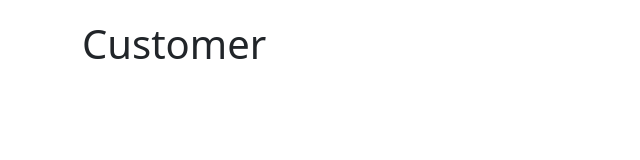
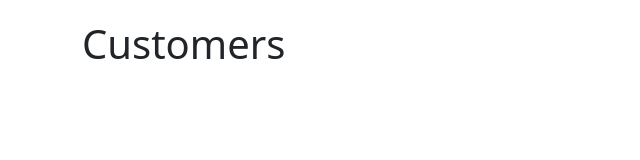
Before and after one commit to jstnhwang/vidly, a React (Create React App) app: page /customers in a window 1280 px wide. Shown: the top 160 px of the page, without its empty margins (0-640 px from the left). Built offline with nearby package versions, Linux system fonts and the light colour scheme.

Commit message:
Fix component name

```diff
--- a/src/components/customers.jsx
+++ b/src/components/customers.jsx
@@ -1,7 +1,7 @@
 import React from "react";
 
-const Customer = () => {
-  return <h1>Customer</h1>;
+const Customers = () => {
+  return <h1>Customers</h1>;
 };
 
-export default Customer;
+export default Customers;
```
